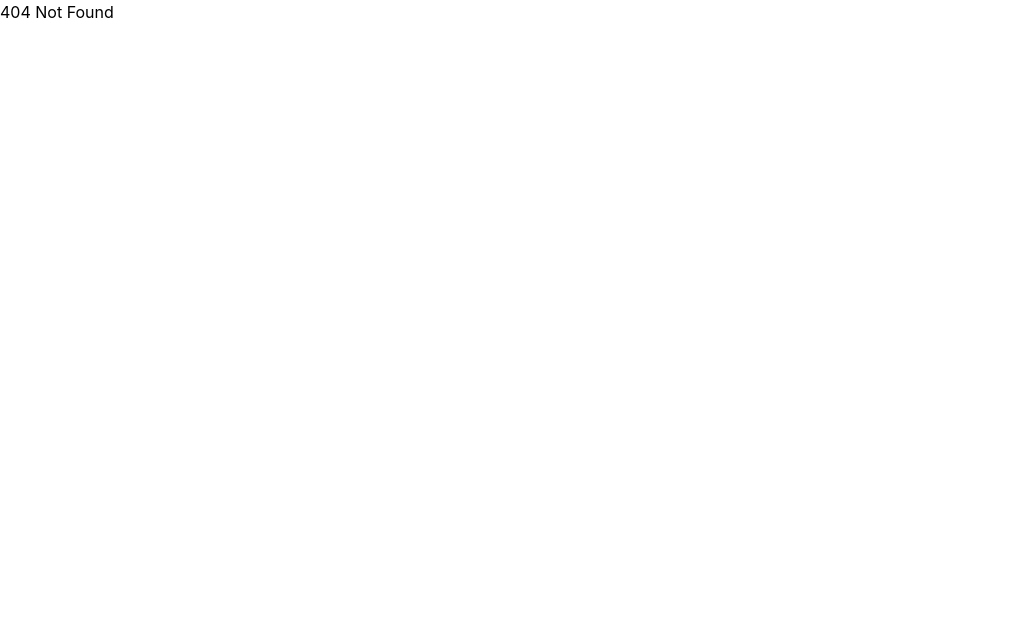
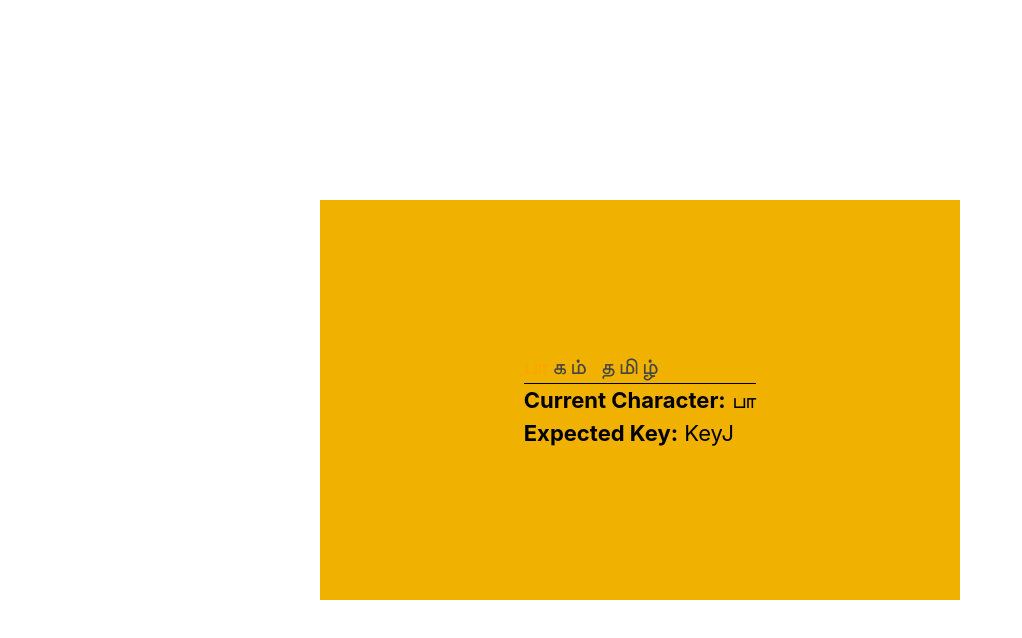
Before and after one commit to jai-atithya/viraloli, a React (Vite) app in the folder client/: page / in a window 1280 px wide. Before the commit this address had no page. Shown: the top 638 px of the page, without its empty margins (0-1022 px from the left). Built offline with nearby package versions, Linux system fonts and the light colour scheme.

Commit message:
Basic Typing Engine with basic ui done

```diff
--- a/client/src/App.jsx
+++ b/client/src/App.jsx
@@ -2,7 +2,7 @@ import { useState } from "react";
 import { BrowserRouter, Routes, Route } from "react-router-dom";
 import "./App.css";
 
-
+import { TypeEngine } from "./typeEngine/TypeEngine";
 
 function App() {
   return (
@@ -11,6 +11,7 @@ function App() {
         <Routes>
           {/* <Route path="/url" element={<element />} /> */}
           <Route path="*" element={<h1>404 Not Found</h1>} />
+          <Route path="/" element={<TypeEngine />} />
         </Routes>
       </BrowserRouter>
     </>
--- /dev/null
+++ b/client/src/typeEngine/TypeEngine.jsx
@@ -0,0 +1,25 @@
+import React from 'react'
+import { Engine } from './components/Engine'
+const lesson = {
+    sentence: "பாகம் தமிழ்",
+    units: [
+        { text: "பா", keys: ["KeyJ", "KeyQ"] },
+        { text: "க", keys: ["KeyH"] },
+        { text: "ம்", keys: ["KeyK", "KeyF"] },
+        { text: " ", keys: ["Space"] },
+        { text: "த", keys: ["KeyL"] },
+        { text: "மி", keys: ["KeyK", "KeyS"] },
+        { text: "ழ்", keys: ["Slash", "KeyF"] },
+    ],
+};
+export const TypeEngine = () => {
+  return (
+    <>
+      <div className='h-screen w-screen flex justify-center items-center'>
+        <div className='h-[50%] w-[50%] flex justify-center items-center bg-yellow-500'>
+          <Engine lesson={lesson} />
+        </div>
+      </div>
+    </>
+  )
+}
--- /dev/null
+++ b/client/src/typeEngine/components/Engine.jsx
@@ -0,0 +1,144 @@
+import React, { useEffect, useState } from "react";
+
+export const Engine = ({lesson}) => {
+
+    const [currentUnit, setCurrentUnit] = useState(0);
+    const [currentKey, setCurrentKey] = useState(0);
+
+
+    const [allowNext] = useState(false);
+
+    const [unitsState, setUnitsState] = useState(
+        lesson.units.map(() => ({
+            status: "pending",
+            progress: 0,
+        }))
+    );
+    // useEffect(() => {
+    //     console.log("Current Unit changed:", currentUnit);
+    // }, [currentUnit]);
+    // useEffect(() => {
+    //     console.log("Units State changed:", unitsState);
+    // }, [unitsState]);
+    useEffect(() => {
+        const handleKeyDown = (e) => {
+            e.preventDefault();
+
+            if (e.code === "Backspace") {
+                if (!allowNext) return;
+
+                let newCurrentUnit = currentUnit;
+                if (unitsState[currentUnit].progress === 0) {
+                    newCurrentUnit = Math.max(0, currentUnit - 1);
+                    setCurrentUnit(newCurrentUnit);
+                }
+
+                const updated = [...unitsState];
+                updated[newCurrentUnit] = {
+                    ...updated[newCurrentUnit],
+                    status: "pending",
+                    progress: updated[newCurrentUnit].progress === 0 ? 0 : updated[newCurrentUnit].progress - 1,
+                };
+
+                setUnitsState(updated);
+                setCurrentKey(updated[newCurrentUnit].progress);
+                return;
+            }
+
+            if (currentUnit >= lesson.units.length) return;
+
+            const unit = lesson.units[currentUnit];
+            const expectedKey = unit.keys[currentKey];
+
+            // console.log("Pressed :", e.code);
+            // console.log("key: ", e.key);
+            // console.log("Expected:", expectedKey);
+
+            if (e.code === expectedKey) {
+                const updated = [...unitsState];
+
+                updated[currentUnit] = {
+                    ...updated[currentUnit],
+                    progress: currentKey + 1,
+                };
+
+                if (currentKey + 1 === unit.keys.length) {
+                    updated[currentUnit].status = "correct";
+
+                    setUnitsState(updated);
+                    setCurrentUnit((prev) => prev + 1);
+                    setCurrentKey(0);
+                } else {
+                    setUnitsState(updated);
+                    setCurrentKey((prev) => prev + 1);
+                }
+            }
+
+            else {
+                const updated = [...unitsState];
+
+                updated[currentUnit] = {
+                    ...updated[currentUnit],
+                    status: "wrong",
+                };
+
+                setUnitsState(updated);
+
+                if (allowNext) {
+                    setCurrentUnit((prev) => prev + 1);
+                    setCurrentKey(0);
+                } else {
+                    setCurrentKey(updated[currentUnit].progress);
+                }
+            }
+        };
+
+        window.addEventListener("keydown", handleKeyDown);
+
+        return () => window.removeEventListener("keydown", handleKeyDown);
+    }, [currentUnit, currentKey, unitsState, allowNext]);
+
+    const getColor = (index) => {
+        if (unitsState[index].status === "correct") return "green";
+        if (unitsState[index].status === "wrong") return "red";
+        if (index === currentUnit) return "orange";
+        return "#444";
+    };
+
+    return (
+        <div
+            style={{
+                padding: 40,
+                userSelect: "none",
+                fontSize: 22,
+            }}
+        >
+            {lesson.units.map((unit, index) => (
+                <span
+                    key={index}
+                    style={{
+                        color: getColor(index),
+                        marginRight: 4,
+                    }}
+                >
+                    {unit.text}
+                </span>
+            ))}
+
+            <hr />
+
+            <p>
+                <b>Current Character:</b>{" "}
+                {lesson.units[currentUnit]?.text === " "
+                    ? "Space"
+                    : lesson.units[currentUnit]?.text ?? "Finished"}
+            </p>
+
+            <p>
+                <b>Expected Key:</b>{" "}
+                {lesson.units[currentUnit]?.keys?.[currentKey] ?? "-"}
+            </p>
+
+        </div>
+    );
+};
```
